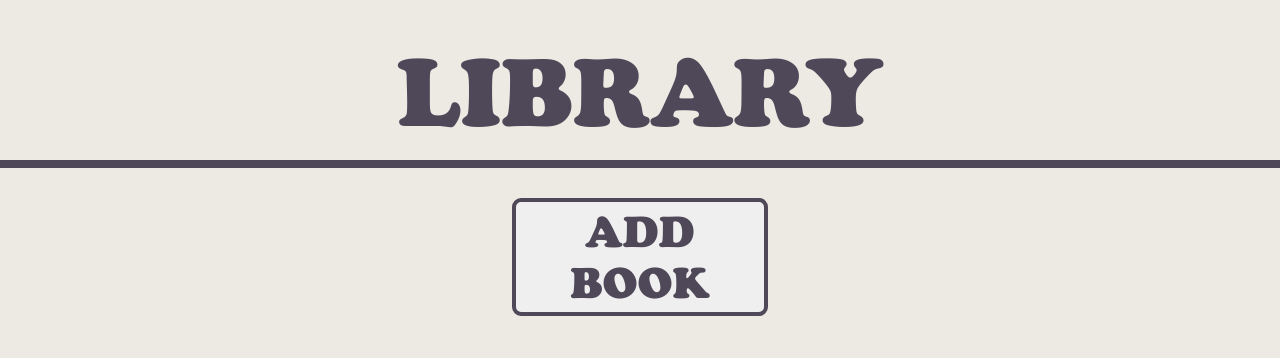
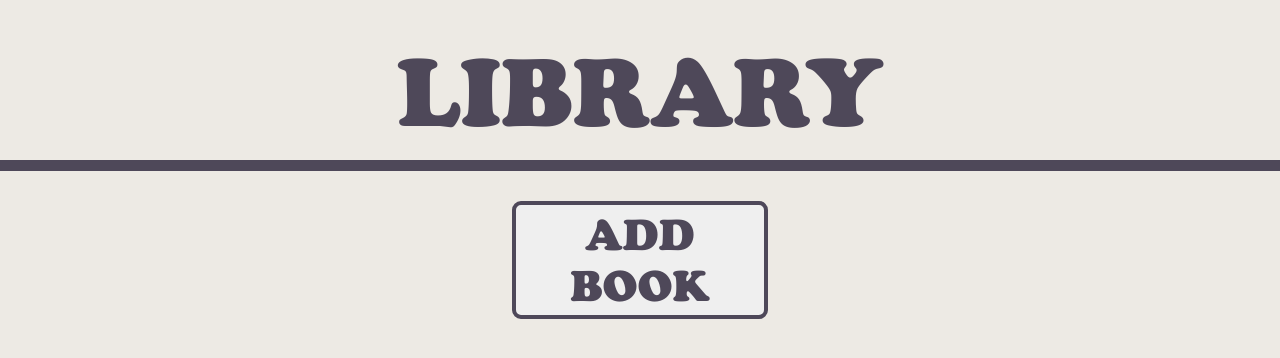
Before and after one commit to shouhu21/js-library, a website: page index.html in a window 1280 px wide. Drawn offline with Linux system fonts and the light colour scheme.

Commit message:
changed styling

```diff
--- a/sass/_base.scss
+++ b/sass/_base.scss
@@ -16,7 +16,7 @@ body {
 // header
 header {
   background-color: #edeae4;
-  border-bottom: 0.8rem solid #4e4859;
+  border-bottom: 1.1rem solid #4e4859;
   height: 20vh;
   display: flex;
   flex-flow: column;
```
Also changed, not shown: css/style.css, 1 other file.
